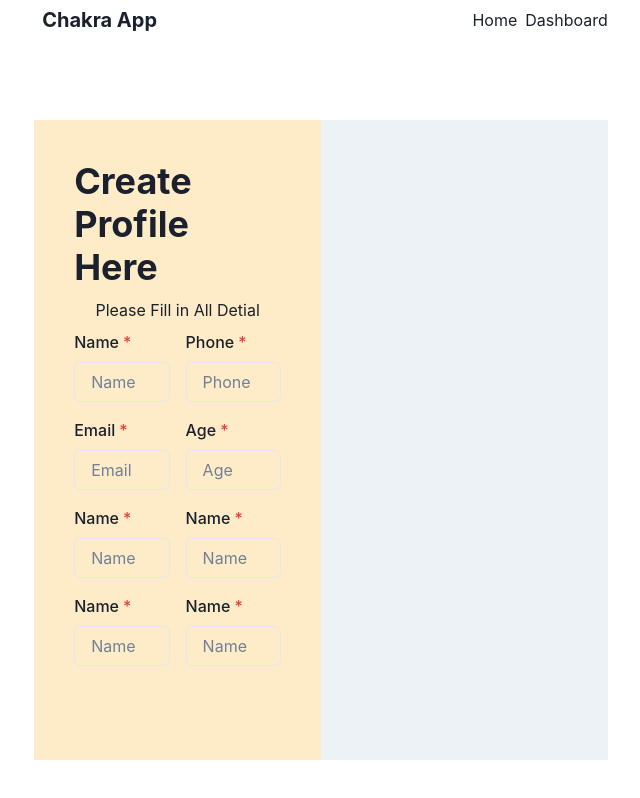
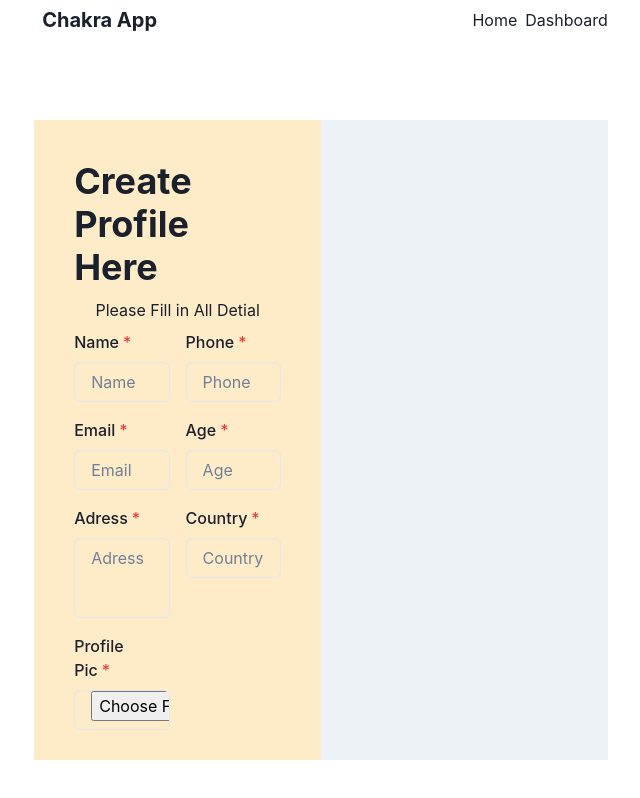
Before and after one commit to ankitsng0007/AnkitRepo, a React (Create React App) app in the folder RCT-101/Day-20/PSC/create-profile/: page / in a window 1280 px wide. Shown: the top 798 px of the page, without its empty margins (319-959 px from the left). Built offline with nearby package versions, Linux system fonts and the light colour scheme.

Commit message:
file added

```diff
--- a/RCT-101/Day-20/PSC/create-profile/src/Components/ProfileForm.jsx
+++ b/RCT-101/Day-20/PSC/create-profile/src/Components/ProfileForm.jsx
@@ -1,4 +1,4 @@
-import { FormControl, FormLabel, Grid, GridItem, Heading, Input, Text, VStack } from "@chakra-ui/react";
+import { FormControl, FormLabel, Grid, GridItem, Heading, Input, Text, Textarea, VStack } from "@chakra-ui/react";
 import React from "react";
 
 export const ProfileForm=()=>{
@@ -62,40 +62,31 @@ export const ProfileForm=()=>{
   </GridItem>
   <GridItem colSpan={1}>
     <FormControl isRequired>
-        <FormLabel>Name</FormLabel>
+        <FormLabel>Adress</FormLabel>
+        <Textarea
+        placeholder="Adress"
+        type="text"
+        name="address"
+        onChange={handleChange}
+        resize="none"/>
+    </FormControl>
+  </GridItem>
+  <GridItem colSpan={1}>
+    <FormControl isRequired>
+        <FormLabel>Country</FormLabel>
         <Input
-        placeholder="Name"
+        placeholder="Country"
         type="text"
-        name="name"
+        name="country"
         onChange={handleChange}/>
     </FormControl>
   </GridItem>
   <GridItem colSpan={1}>
     <FormControl isRequired>
-        <FormLabel>Name</FormLabel>
+        <FormLabel>Profile Pic</FormLabel>
         <Input
-        placeholder="Name"
-        type="text"
-        name="name"
-        onChange={handleChange}/>
-    </FormControl>
-  </GridItem>
-  <GridItem colSpan={1}>
-    <FormControl isRequired>
-        <FormLabel>Name</FormLabel>
-        <Input
-        placeholder="Name"
-        type="text"
-        name="name"
-        onChange={handleChange}/>
-    </FormControl>
-  </GridItem>
-  <GridItem colSpan={1}>
-    <FormControl isRequired>
-        <FormLabel>Name</FormLabel>
-        <Input
-        placeholder="Name"
-        type="text"
+        placeholder="Profile-pic"
+        type="file"
         name="name"
         onChange={handleChange}/>
     </FormControl>
```
